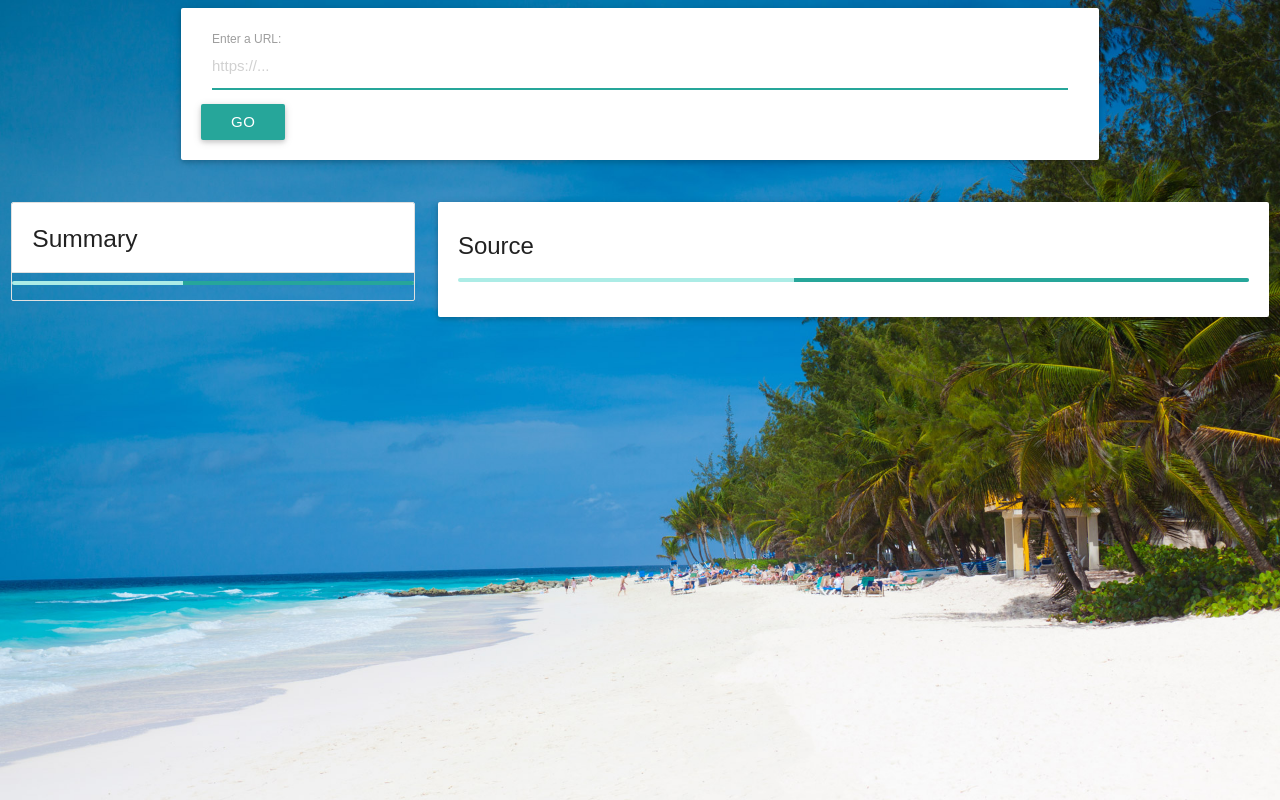
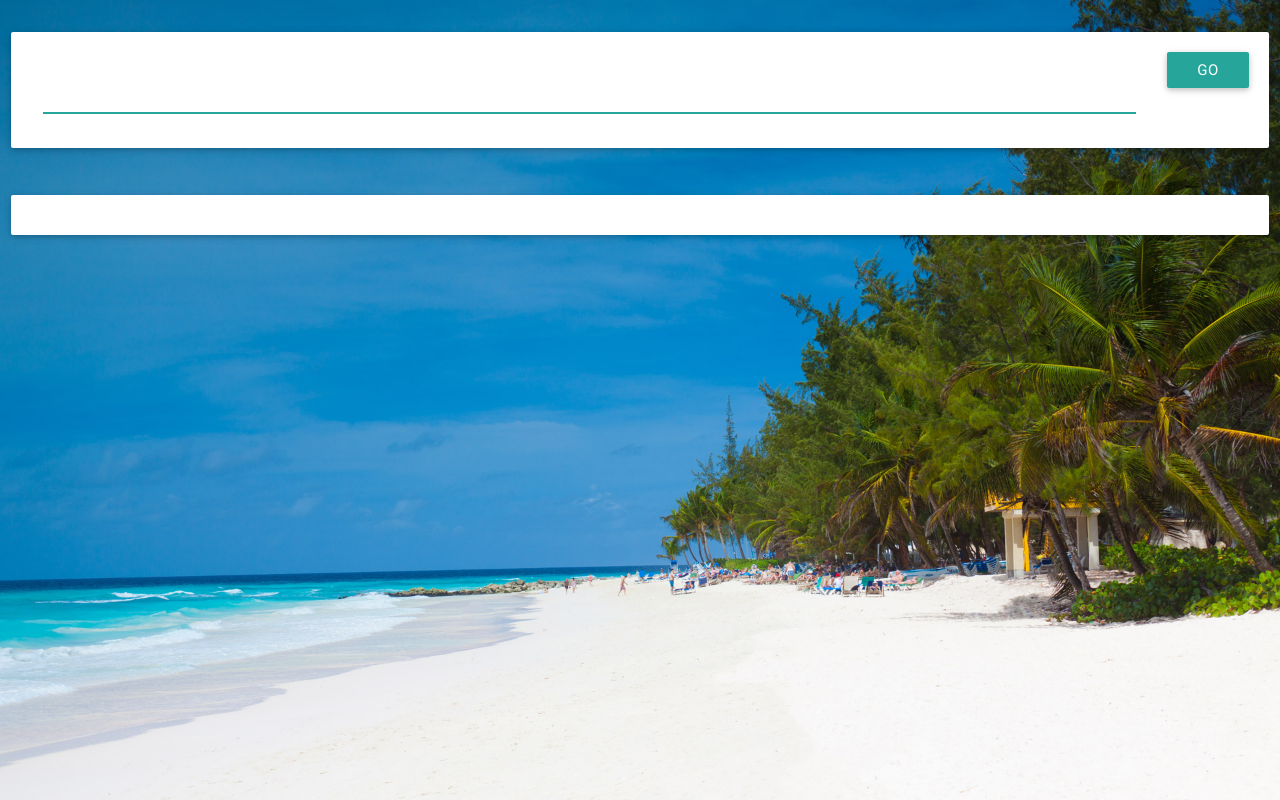
Before and after one commit to vahidfazelrezai-projects/summereyes, a website: page static/index.html in a window 1280 px wide. Drawn offline with Linux system fonts and the light colour scheme.

Commit message:
revert frontend styling

```diff
--- a/static/assets/js/main.js
+++ b/static/assets/js/main.js
@@ -50,10 +50,10 @@ var endLoad = function () {
     $('#source-preloader').hide();
 }
 
-//
+
 var displaySource = function (source) {
 
-    $('#source').html(escape(source));
+    $('#source').html(source);
 
     // Materialize.showStaggeredList('#summary-list'); // transition
 }
--- a/static/assets/scss/main.scss
+++ b/static/assets/scss/main.scss
@@ -1,17 +1,15 @@
-
-* {
-    font-family: sans-serif;
-}
-
 body {
     background-image: url('/assets/img/background.jpg'); // image from: http://www.publicdomainpictures.net/view-image.php?image=21752
-    height: 100vh;
-    width: 100vw;
     background-position: center;
     background-repeat: no-repeat;
     background-attachment: fixed;
     background-size: cover;
-    position: fixed;
-    z-index: -1;
     overflow: hidden;
 }
+
+#input-row {
+    padding-top: 3vh;
+    .btn {
+        height: 100%;
+    }
+}
--- a/static/index.html
+++ b/static/index.html
@@ -35,7 +35,41 @@
     </head>
 
     <body>
-        <div class="container">
+
+        <div id="page-container">
+            <div id="input-row" class="row">
+                <div class="col s12">
+                    <div class="card">
+                        <div class="card-content row">
+                            <div class="col s11">
+                                <div class="input-field">
+                                    <input id="url" type="text">
+                                </div>
+                            </div>
+                            <div class="s1">
+                                <div id="go" class="btn right">
+                                    go
+                                </div>
+                            </div>
+                        </div>
+                    </div>
+                </div>
+            </div>
+            <div class="row">
+                <div class="col s12">
+                    <div class="card">
+                        <div class="card-content">
+                            <div id="source">
+
+                            </div>
+                        </div>
+                    </div>
+                </div>
+            </div>
+        </div>
+
+
+        <!-- <div class="container">
             <div class="row">
                 <div class="card">
                     <div class="card-content">
@@ -49,25 +83,22 @@
                     </div>
                 </div>
             </div>
-        </div>
             <div class="row">
-                <div class="col s12 m12 l4">
+                <div class="col s12 m12 l3">
+                    <div class="card">
+                        <div class="card-content">
+                            <span class="card-title">Tags</span>
+                        </div>
+                    </div>
                     <ul class="collection with-header">
                         <li class="collection-header"><h5>Summary</h4></li>
-                        <div id="summary-preloader" class="progress">
-                            <div class="indeterminate"></div>
-                        </div>
-                        <!-- <li class="collection-item">Alan<span class="badge">1</span></li>
-                        <li class="collection-item">Alan<span class="badge">14</span></li> -->
                     </ul>
                 </div>
-                <div class="col s12 m12 l8">
+                <div class="col s12 m12 l9">
                     <div class="card">
                         <div class="card-content">
                             <span class="card-title">Source</span>
-                            <div id="source-preloader" class="progress">
-                                <div class="indeterminate"></div>
-                            </div>
+
                             <div id="source">
 
                             </div>
@@ -75,6 +106,16 @@
                     </div>
                 </div>
             </div>
+
+            <div id="summary-preloader" class="progress">
+                <div class="indeterminate"></div>
+            </div>
+
+            <div id="source-preloader" class="progress">
+                <div class="indeterminate"></div>
+            </div>
+
+        </div> -->
 
     </body>
 
```
Also changed, not shown: static/assets/css/main.css.
